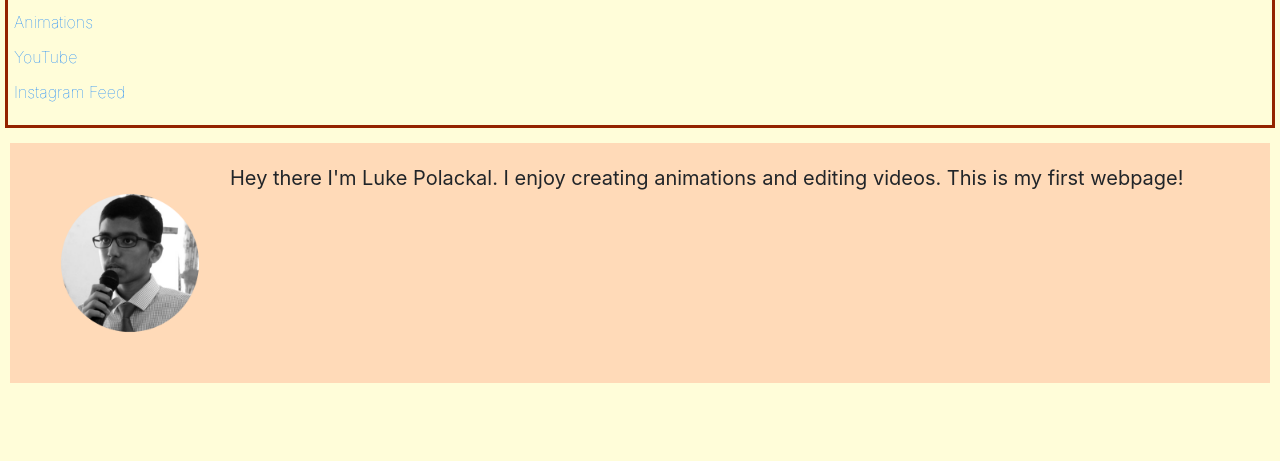
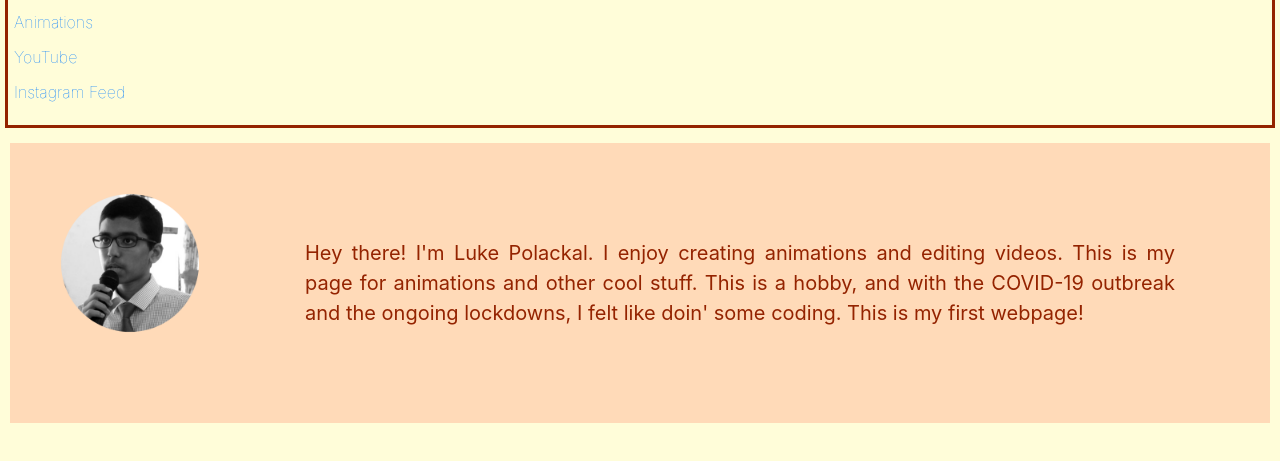
Before and after one commit to LukeJosephPolackal/project0, a plain HTML site: page index.html in a window 1280 px wide. Shown: the part 187-648 px from the top of the page. Drawn offline with nearby package versions, Linux system fonts and the light colour scheme.

Commit message:
Made further changes

```diff
--- a/index.html
+++ b/index.html
@@ -15,13 +15,16 @@
               <div class="col-lg-3 col-sm-6">
             <img src="Pictures\Logo2.png" width="100px">
             <h1 class="font-weight-light" id="heading">ANIMAX</h1>
-            <p><h6 class="font-weight-lighter" id="links"><a href="#">Homepage</a><p>     </p><a href="#">Animations</a><p>     </p><a href="#">YouTube</a><p>     </p><a href="#">Instagram Feed</a></h6></p>
+            <p><h6 class="font-weight-lighter" id="links"><a href="index.html">Homepage</a>
+              <p>     </p><a href="animation.html">Animations</a>
+              <p>     </p><a href="youtube.html">YouTube</a>
+              <p>     </p><a href="instagram.html">Instagram Feed</a></h6></p>
           </div>
         </div>
       </div>
     </div>
       <div class="bio">
-        <div><image src="Pictures\bio.png" width="200px"><span id="bio">Hey there I'm Luke Polackal. I enjoy creating animations and editing videos. This is my first webpage!</span></div>
+        <div class="bio2"><image src="Pictures\bio.png" class="image"><div>Hey there! I'm Luke Polackal. I enjoy creating animations and editing videos. This is my page for animations and other cool stuff. This is a hobby, and with the COVID-19 outbreak and the ongoing lockdowns, I felt like doin' some coding. This is my first webpage!</div></div>
       </div>
     </body>
 </html>
```
